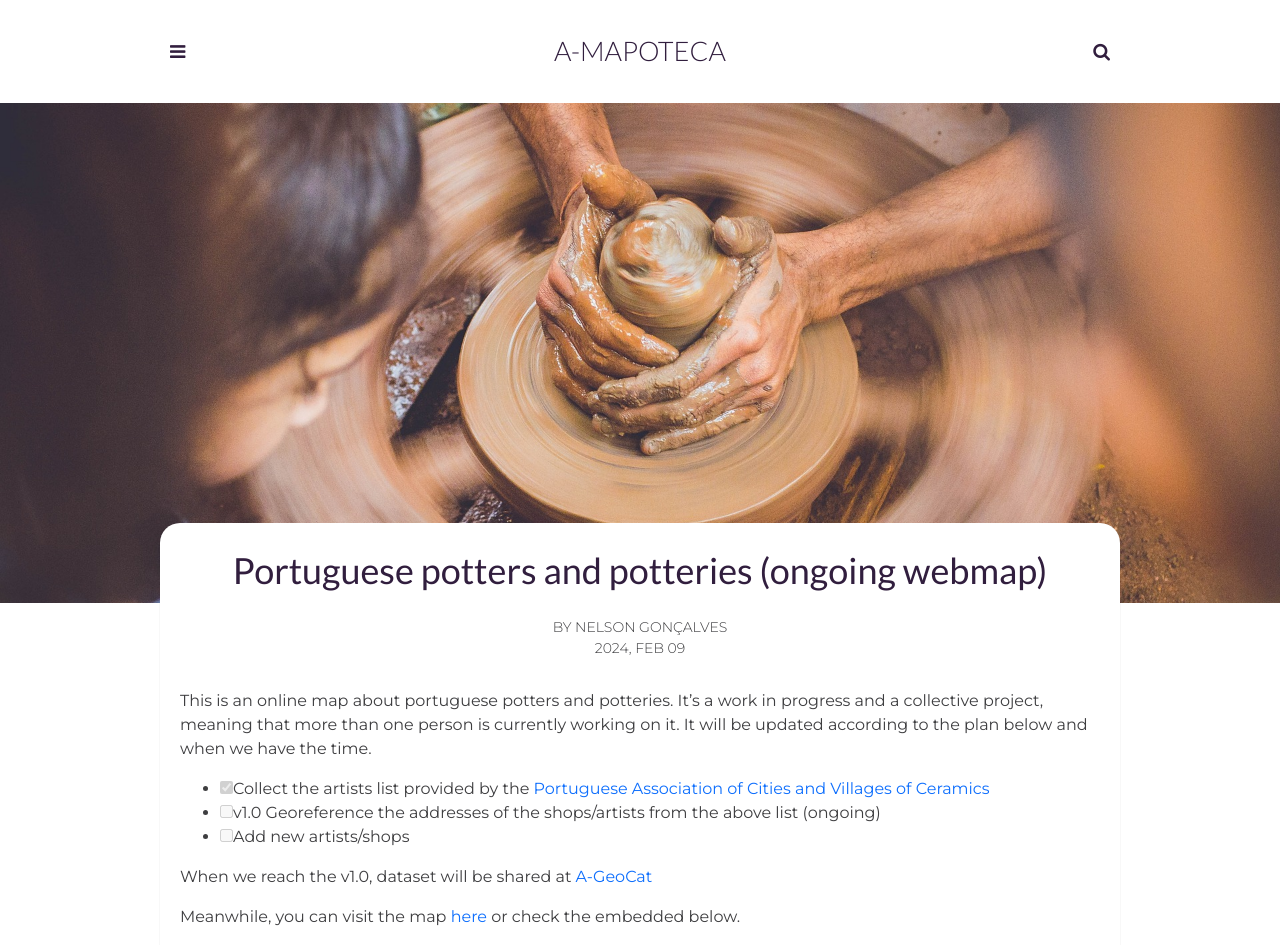
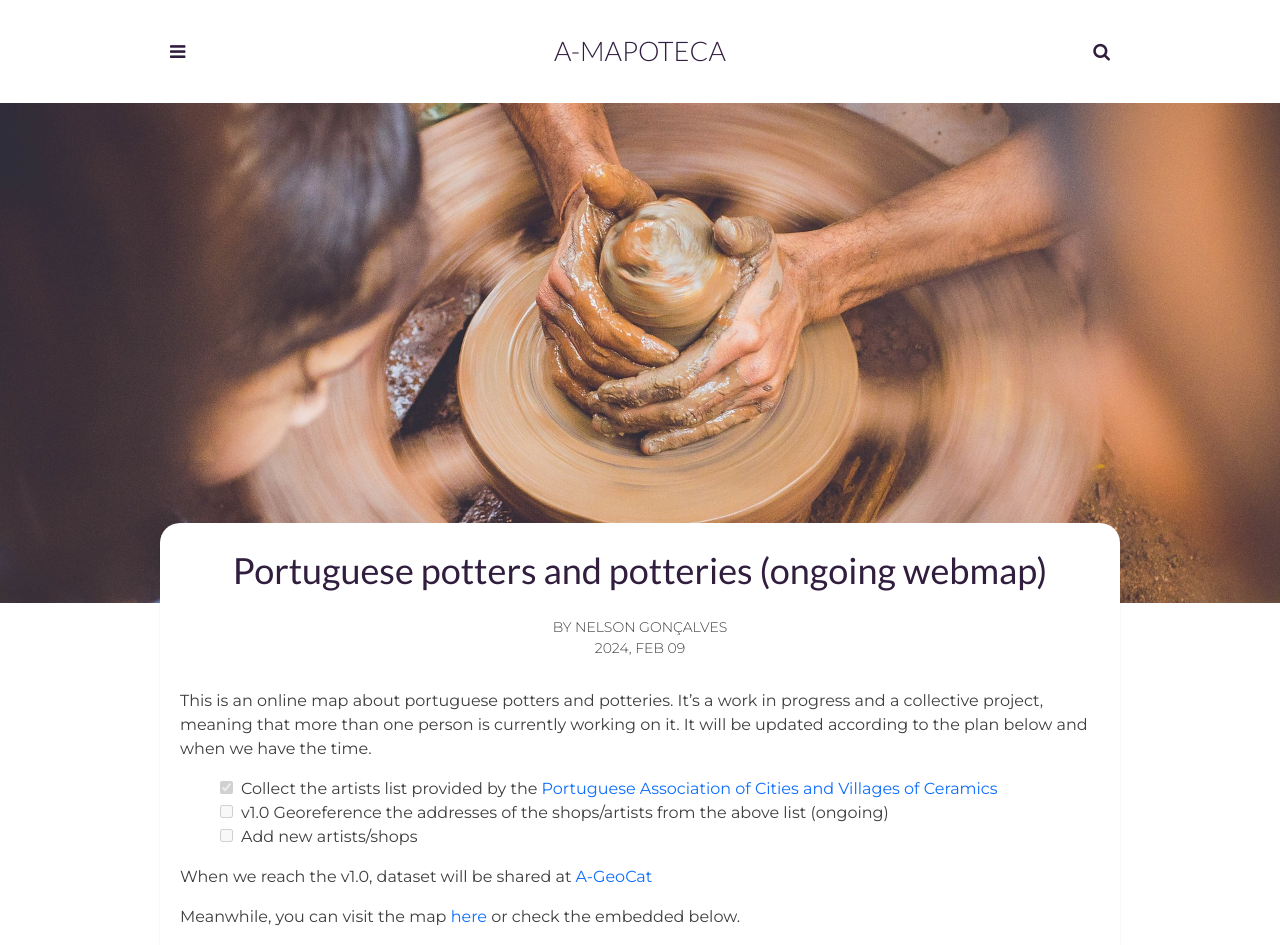
Before and after one commit to projetoalfobre/a-mapoteca, a Jekyll site: the page built from _posts/2024-02-09-mapa-das-olarias-e-ceramistas.markdown, in a window 1280 px wide. Shown: the top 945 px of the page. Built offline with Jekyll 4.4.1, drawn with Linux system fonts in a browser that asks for light colours; grey boxes are pictures that could not be loaded.

Commit message:
Update mapoteca.css

```diff
--- a/assets/css/mapoteca.css
+++ b/assets/css/mapoteca.css
@@ -22,11 +22,9 @@ a:hover{text-decoration: underline; color: #0a58ca;}
 
 .main-nav ul li a:hover {color: #0a58ca !important;}
 
-.about-body .contact-list li a:hover
-{
-  color: #0a58ca;
-}
-
+.about-body .contact-list li a:hover {color: #0a58ca;}
+.task-list {list-style: none;}
+.task-list-item-checkbox{margin-right: 0.5em;}
 
 .footer-text {width: 50%; float: left; text-align: left;}
 .footer-links{width: 50%; float: left; text-align: right;}
```
